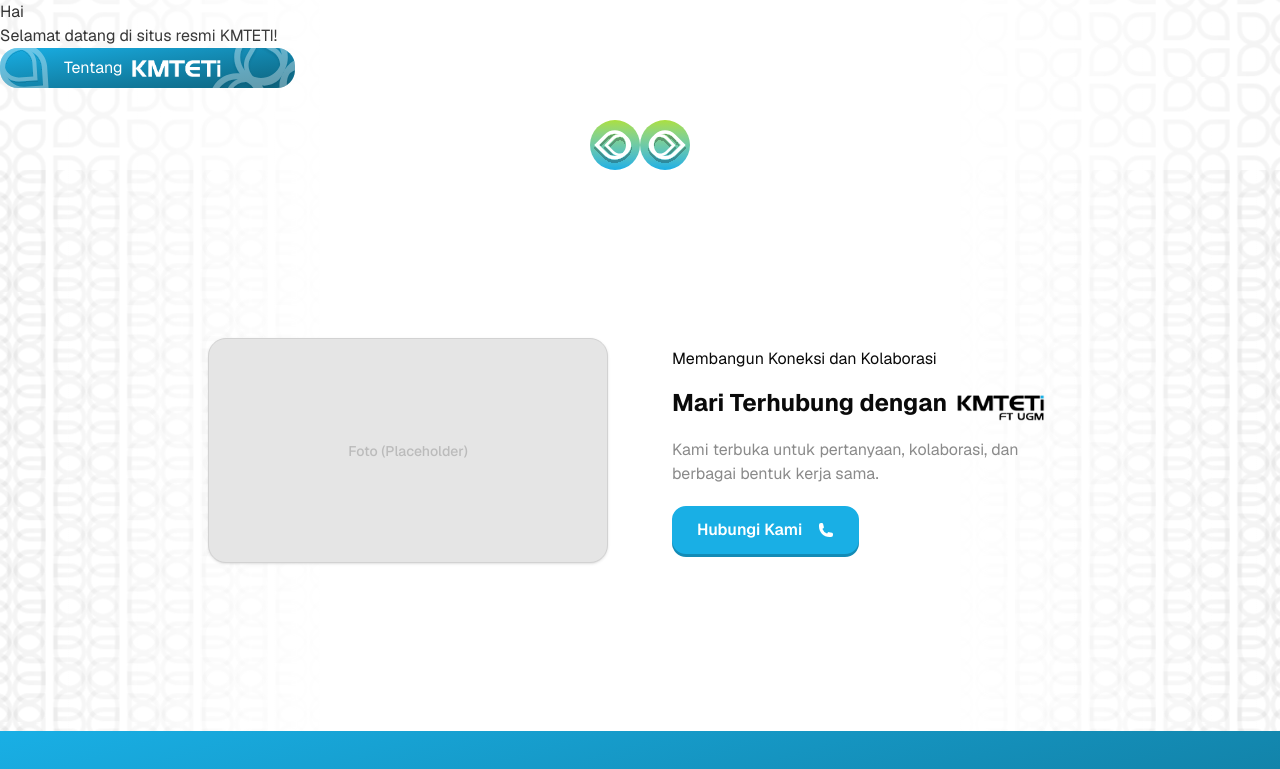
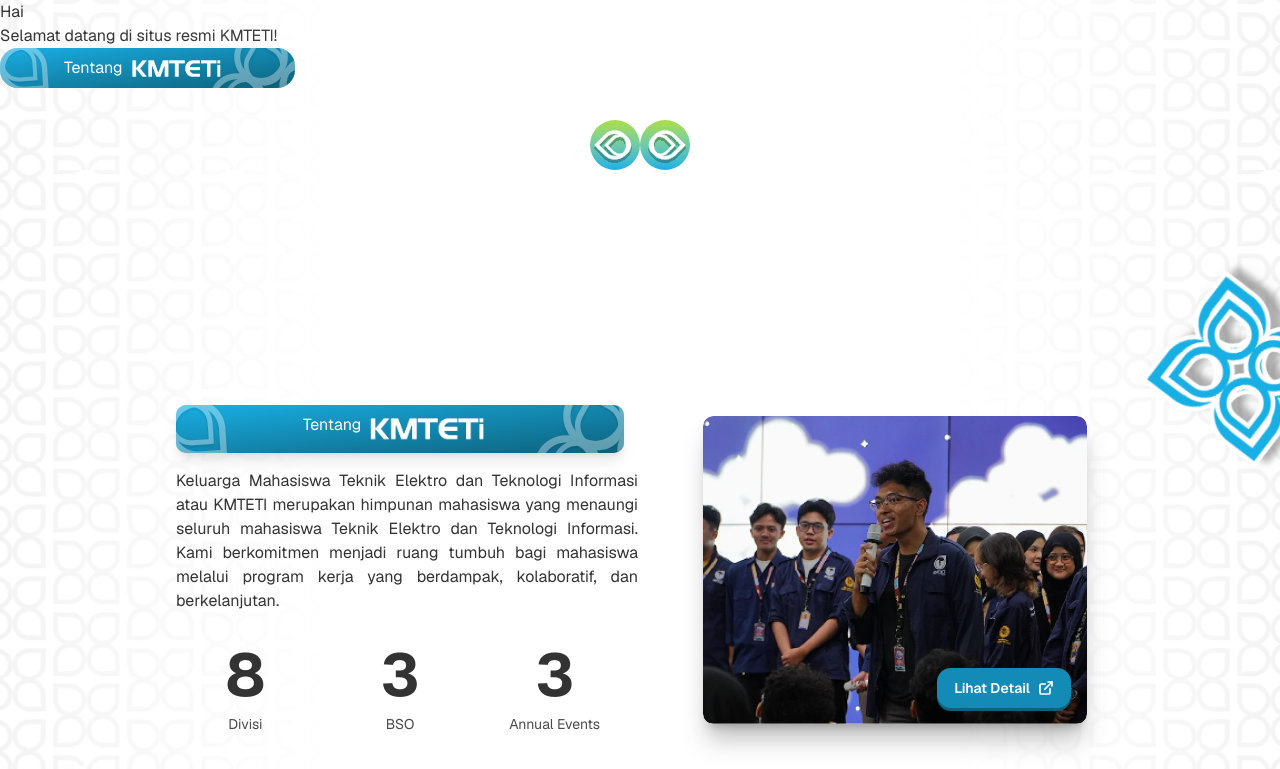
Before and after one commit to kmteti/website-bergelora, a Next.js app: page / in a window 1280 px wide. Shown: the top 769 px of the page. Built offline with nearby package versions, Linux system fonts and the light colour scheme.

Commit message:
feat: add tentang section

```diff
--- a/app/page.tsx
+++ b/app/page.tsx
@@ -1,5 +1,11 @@
 import Hero from '@/modules/home/Hero'
+import TentangSection from '@/modules/home/TentangSection'
 
 export default function HomePage() {
-  return <Hero />
+  return (
+    <>
+     <Hero />
+     <TentangSection />
+    </>
+  )
 }
--- /dev/null
+++ b/global.d.ts
@@ -0,0 +1 @@
+declare module '*.css'
--- /dev/null
+++ b/src/modules/home/TentangSection.tsx
@@ -0,0 +1,92 @@
+'use client'
+
+import { Batik } from '@/components/elements/BatikBackground'
+import { LabelKMTETI } from '@/components/elements/LabelKMTETI'
+import { Button } from '@/components/ui/button'
+import { ExternalLink } from 'lucide-react'
+import Image from 'next/image'
+import { useRouter } from 'next/navigation'
+
+const stats = [
+  { value: '8', label: 'Divisi' },
+  { value: '3', label: 'BSO' },
+  { value: '3', label: 'Annual Events' },
+]
+
+export default function TentangSection() {
+  const router = useRouter()
+
+  return (
+    <section className="relative isolate flex min-h-screen items-center overflow-hidden bg-neutral-100 px-6 py-20 sm:px-10 lg:px-16">
+            <Batik className="batik-5" isWhite={true} />
+
+
+      <Image
+        src="/batik/batik-element.webp"
+        alt=""
+        width={210}
+        height={210}
+        className="pointer-events-none absolute -left-16 bottom-0 z-10 w-36 rotate-[18deg] drop-shadow-xl sm:w-48 lg:-left-20 lg:w-56"
+        aria-hidden="true"
+      />
+      <Image
+        src="/batik/batik-element.webp"
+        alt=""
+        width={210}
+        height={210}
+        className="pointer-events-none absolute -right-14 top-24 z-10 w-32 -rotate-[108deg] drop-shadow-xl sm:w-44 lg:-right-16 lg:w-52"
+        aria-hidden="true"
+      />
+
+      <div className="relative z-20 mx-auto w-full max-w-5xl px-5 py-10 sm:px-8 md:px-10 lg:px-12">
+        <div className="grid items-center gap-10 lg:grid-cols-[1.05fr_0.95fr] lg:gap-12">
+          <div>
+            <LabelKMTETI
+              type="kmteti-white"
+              isKMTETI={true}
+              className="mb-4 min-h-11 w-full max-w-md justify-center rounded-lg px-12 py-2 text-center text-white shadow-lg"
+              kmtetiProps={{ width: 128, height: 32, className: 'h-8 w-auto' }}
+            >
+              Tentang
+            </LabelKMTETI>
+
+            <p className="max-w-xl text-justify text-b4 text-neutral-1000 sm:text-b3">
+              Keluarga Mahasiswa Teknik Elektro dan Teknologi Informasi atau KMTETI merupakan
+              himpunan mahasiswa yang menaungi seluruh mahasiswa Teknik Elektro dan Teknologi
+              Informasi. Kami berkomitmen menjadi ruang tumbuh bagi mahasiswa melalui program kerja
+              yang berdampak, kolaboratif, dan berkelanjutan.
+            </p>
+
+            <div className="mt-8 grid max-w-md grid-cols-3 gap-4 text-center">
+              {stats.map((item) => (
+                <div key={item.label}>
+                  <p className="font-heading text-5xl font-bold leading-none text-neutral-1000 sm:text-6xl">
+                    {item.value}
+                  </p>
+                  <p className="mt-2 text-b5 text-neutral-900 sm:text-b4">{item.label}</p>
+                </div>
+              ))}
+            </div>
+          </div>
+
+          <div className="relative mx-auto aspect-[1.25/1] w-full max-w-sm overflow-hidden rounded-lg shadow-xl shadow-neutral-900/35">
+            <div className="relative h-full overflow-hidden rounded-lg">
+              <Image
+                src="/images/njepat_1x.webp"
+                alt="Mahasiswa DTETI berkolaborasi"
+                fill
+                sizes="(min-width: 1024px) 384px, 100vw"
+                className="object-cover"
+              />
+            </div>
+
+            <Button className="absolute bottom-4 right-4" onClick={() => router.push('/tentang')}>
+              Lihat Detail
+              <ExternalLink size={16} strokeWidth={2.5} />
+            </Button>
+          </div>
+        </div>
+      </div>
+    </section>
+  )
+}
```
Also changed, not shown: public/images/njepat_1x.webp (added).
